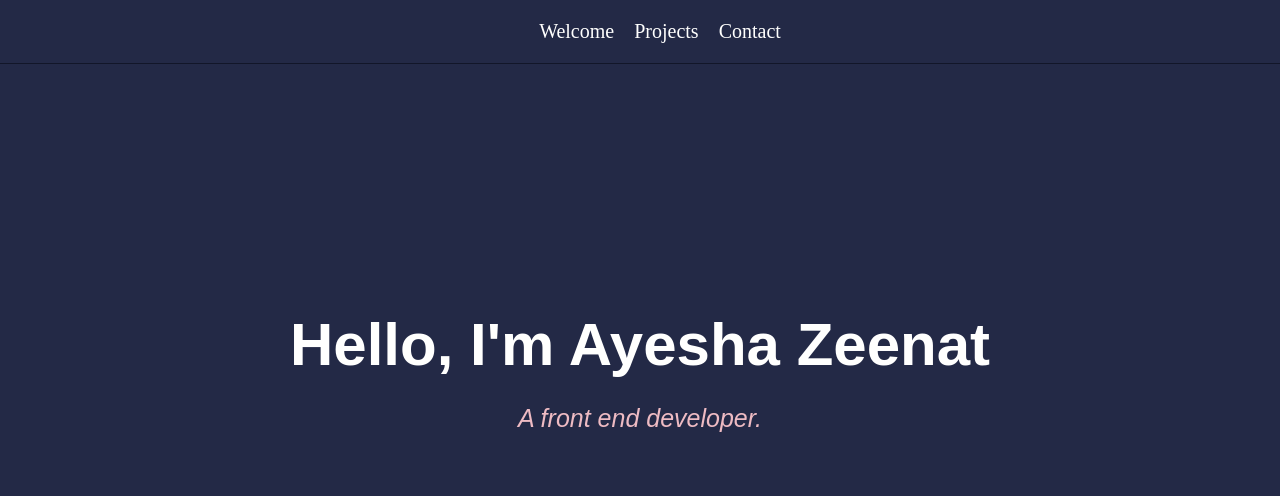
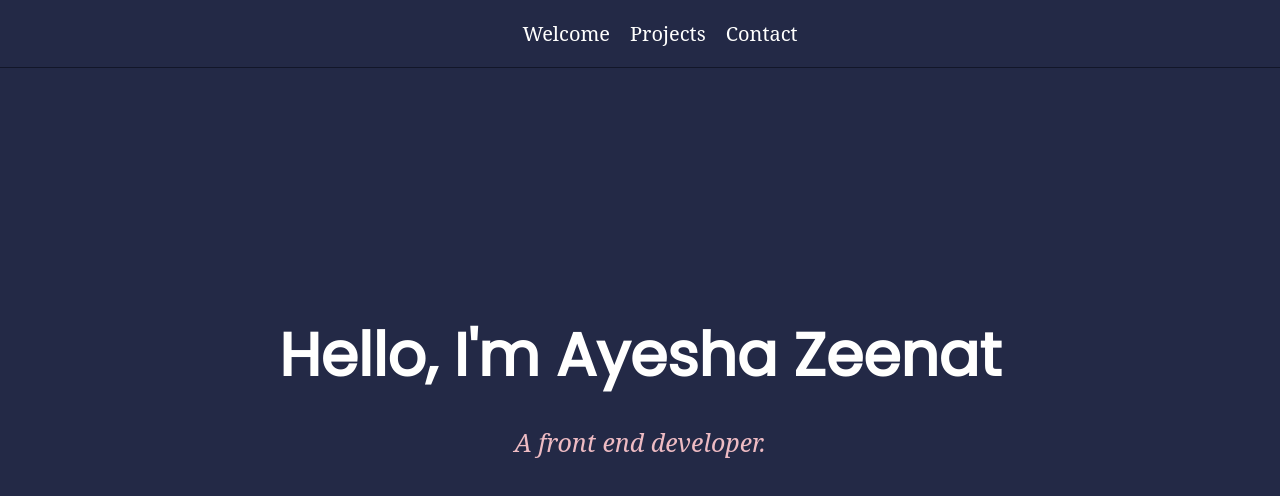
Before and after one commit to AyeshaZeenat/Ayesha_Zeenat_Portfolio, a plain HTML site: page index.html in a window 1280 px wide. Drawn offline with Linux system fonts and the light colour scheme.

Commit message:
modified welcome section

```diff
--- a/index.html
+++ b/index.html
@@ -6,6 +6,9 @@
     <meta name="viewport" content="width=device-width, initial-scale=1.0">
     <title>Ayesha-Zeenat-Portfolio</title>
     <link rel="stylesheet" href="stylesheet.css">
+    <link rel="preconnect" href="https://fonts.googleapis.com">
+<link rel="preconnect" href="https://fonts.gstatic.com" crossorigin>
+<link href="https://fonts.googleapis.com/css2?family=Poppins&display=swap" rel="stylesheet">
 </head>
 
 <body>
--- a/stylesheet.css
+++ b/stylesheet.css
@@ -10,7 +10,7 @@
 }
 
 body {
-    font-family: sans-serif;
+    font-family: "Noto Serif", sans-serif;
     text-align: center;
     background-color: var(--neutral);
 }
@@ -21,7 +21,7 @@ h3,
 h4,
 h5,
 h6 {
-    font-family: sans-serif;
+    font-family: "Poppins",sans-serif;
 }
 
 h1 {
@@ -43,7 +43,6 @@ h1 {
 .nav-links {
     display: flex;
     list-style: none;
-    font-family: serif;
 }
 
 .nav-links a {
```
